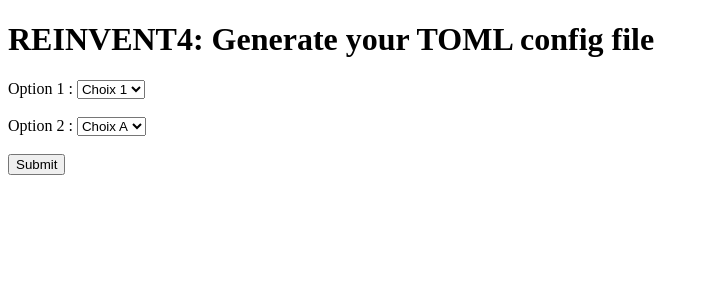
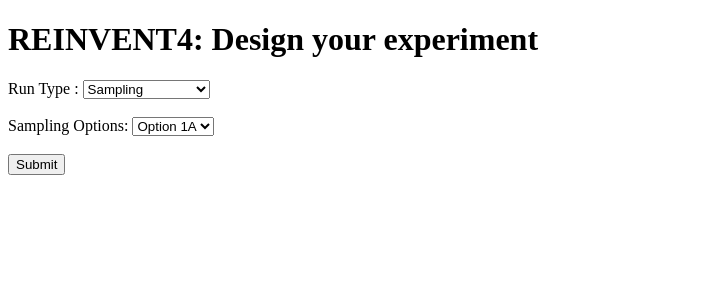
Before and after one commit to MatDagommer/reinvent4-interface, a Flask app: page / in a window 1280 px wide. Shown: the top 300 px of the page, without its empty margins (0-709 px from the left). Run offline with Flask 3, Linux system fonts and the light colour scheme.

Commit message:
refining interface

```diff
--- a/templates/form.html
+++ b/templates/form.html
@@ -4,23 +4,82 @@
     <meta charset="UTF-8">
     <meta name="viewport" content="width=device-width, initial-scale=1.0">
     <title>TOML file generator</title>
+    <script>
+        function showSubOptions() {
+        // Get the selected values for both option1 and option2
+        var RunTypeValue = document.getElementById("run_type").value;
+
+        // Hide all sub-options initially
+        document.getElementById("sub_option1").style.display = "none";
+        document.getElementById("sub_option2").style.display = "none";
+        document.getElementById("sub_option3").style.display = "none";
+        document.getElementById("sub_option4").style.display = "none";
+
+        // Show sub-options based on the selected values
+        if (RunTypeValue == "sampling") {
+            document.getElementById("sub_option1").style.display = "block";
+        }
+        if (RunTypeValue == "scoring") {
+            document.getElementById("sub_option2").style.display = "block";
+        }
+        if (RunTypeValue == "staged_learning") {
+            document.getElementById("sub_option3").style.display = "block";
+        }
+        if (RunTypeValue == "transfer_learning") {
+            document.getElementById("sub_option4").style.display = "block";
+        }
+    }
+    // Call showSubOptions() when the page loads to set the initial state
+    window.onload = showSubOptions;
+    </script>
 </head>
 <body>
-    <h1>REINVENT4: Generate your TOML config file</h1>
+    <h1>REINVENT4: Design your experiment</h1>
     <form id="toml-form">
-        <label for="option1">Option 1 :</label>
-        <select id="option1" name="option1">
-            <option value="choix1">Choix 1</option>
-            <option value="choix2">Choix 2</option>
+        <label for="run_type">Run Type :</label>
+        <select id="run_type" name="run_type" onchange="showSubOptions()">
+            <option value="sampling">Sampling</option>
+            <option value="scoring">Scoring</option>
+            <option value="staged_learning">Staged Learning</option>
+            <option value="transfer_learning">Transfer Learning</option>
         </select>
         <br><br>
 
-        <label for="option2">Option 2 :</label>
-        <select id="option2" name="option2">
-            <option value="choixA">Choix A</option>
-            <option value="choixB">Choix B</option>
-        </select>
-        <br><br>
+        <!-- Sub-options for Type 1 -->
+        <div id="sub_option1" style="display:none;">
+            <label for="sub_option">Sampling Options:</label>
+            <select name="sub_option">
+                <option value="Option1_A">Option 1A</option>
+                <option value="Option1_B">Option 1B</option>
+            </select><br><br>
+        </div>
+
+        <!-- Sub-options for Type 2 -->
+        <div id="sub_option2" style="display:none;">
+            <label for="sub_option">Scoring Options:</label>
+            <select name="sub_option">
+                <option value="Option2_A">Option 2A</option>
+                <option value="Option2_B">Option 2B</option>
+            </select><br><br>
+        </div>
+
+        <!-- Sub-options for Type 2 -->
+        <div id="sub_option3" style="display:none;">
+            <label for="sub_option">Staged Learning Options:</label>
+            <select name="sub_option">
+                <option value="Option3_A">Option 3A</option>
+                <option value="Option3_B">Option 3B</option>
+            </select><br><br>
+        </div>
+
+        <!-- Sub-options for Type 4 -->
+        <div id="sub_option4" style="display:none;">
+            <label for="sub_option">Transfer Learning Options:</label>
+            <select name="sub_option">
+                <option value="Option4_A">Option 4A</option>
+                <option value="Option4_B">Option 4B</option>
+            </select><br><br>
+        </div>
 
         <button type="submit">Submit</button>
     </form>
```
